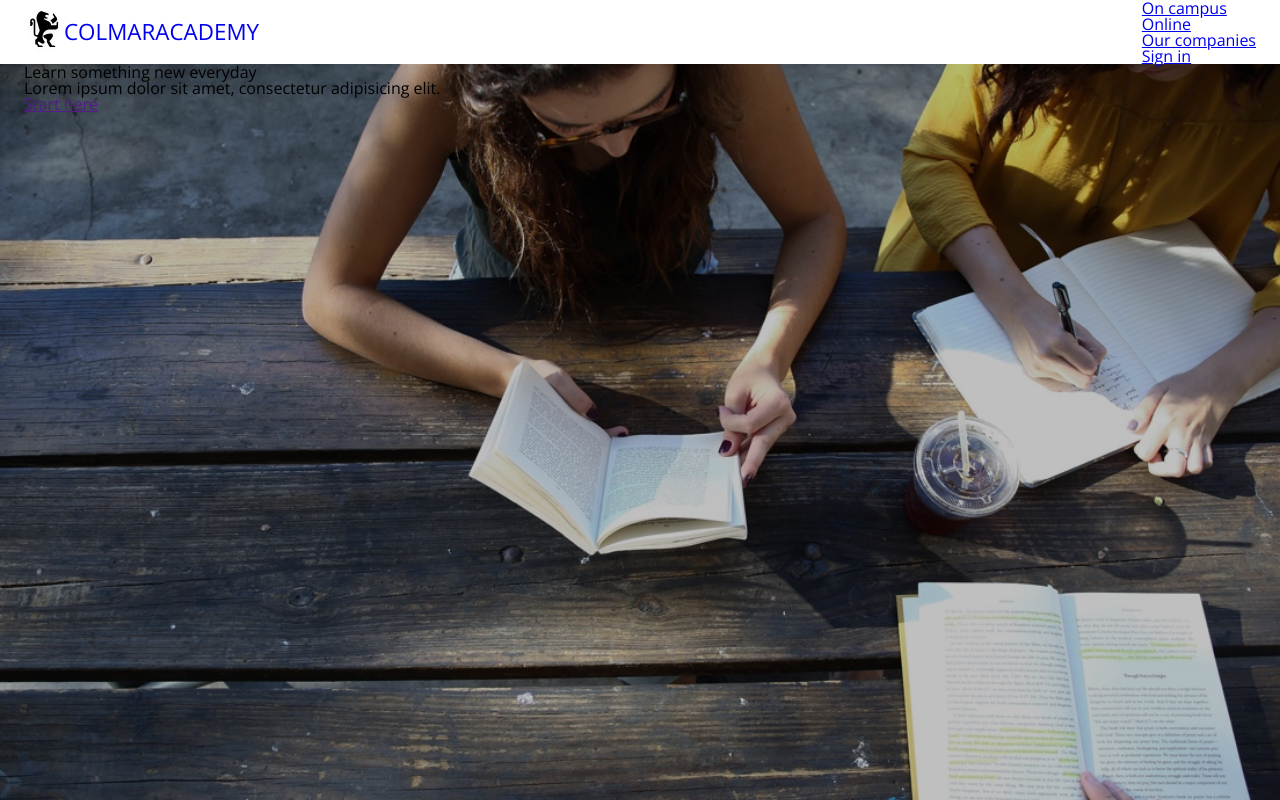
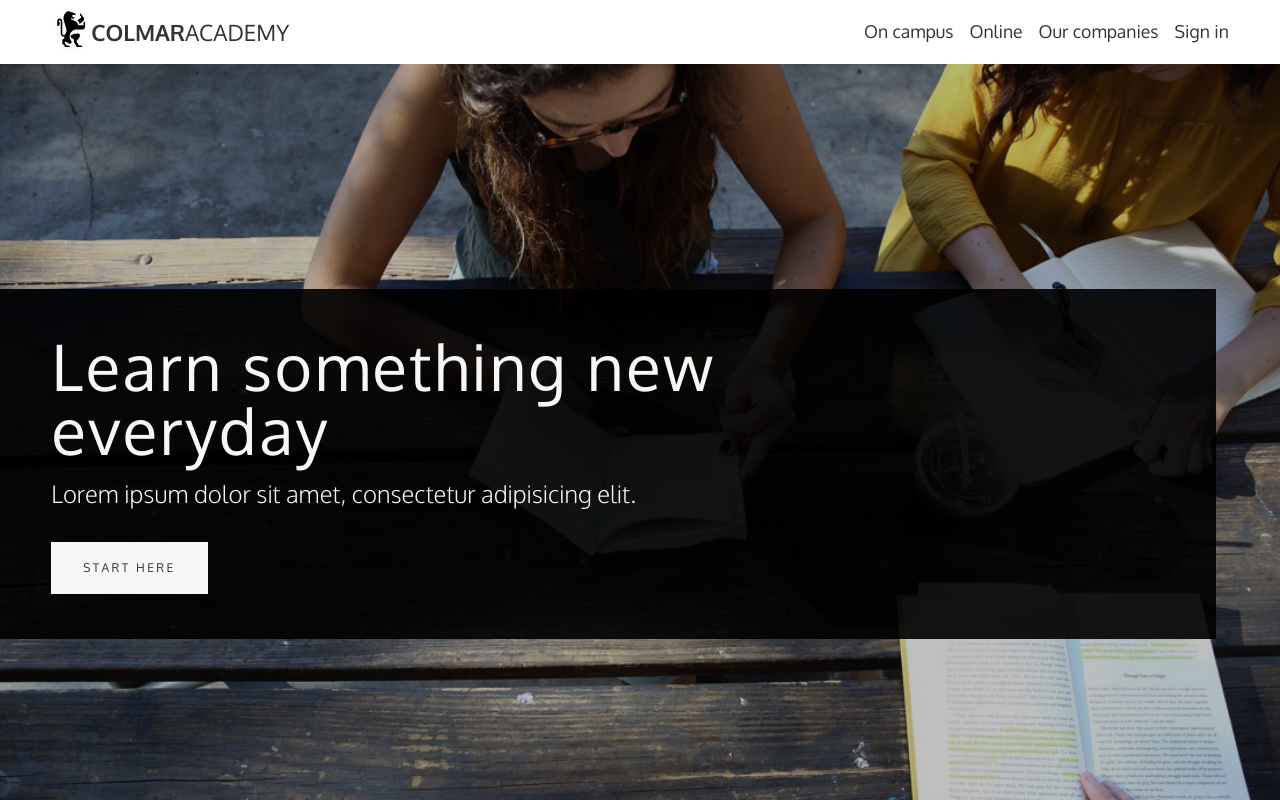
Before and after one commit to grayalas/Capstone_Project, a plain HTML site: page index.html in a window 1280 px wide. Shown: the top 800 px of the page. Drawn offline with nearby package versions, Linux system fonts and the light colour scheme; files whose address does not match are found by name.

Commit message:
Style nav & hero section

```diff
--- a/index.html
+++ b/index.html
@@ -5,7 +5,7 @@
     <title>Capstone Project - Colmar Academy</title>
     <link rel="stylesheet" href="resources/css/reset.css">
     <link rel="stylesheet" href="resources/css/style.css">
-    <link href="https://fonts.googleapis.com/css?family=Open+Sans:400,700,800" rel="stylesheet">
+    <link href="https://fonts.googleapis.com/css?family=Oxygen:300,400,700" rel="stylesheet">
   </head>
   <body>
 
@@ -31,8 +31,8 @@
     <!-- Hero Section -->
 
     <section id="hero">
+        <div class="hero-content-bar"></div>
         <div class="container">
-        <div class="hero-img"></div>
           <div class="hero-content">
             <h1>Learn something new everyday</h1>
             <h2>Lorem ipsum dolor sit amet, consectetur adipisicing elit.</h2>
--- a/resources/css/style.css
+++ b/resources/css/style.css
@@ -1,15 +1,23 @@
 /* Global styling */
 
 body, html  {
-  font-family: 'Open Sans', sans-serif;
+  font-family: 'Oxygen', sans-serif;
   font-size: 16px;
   font-weight: 400;
+}
+
+h1, h2  {
+  color: #f7f7f7;
+}
+
+h3, h4, p, a {
+  color: #333333;
 }
 
 .container  {
   max-width: 1280px;
   margin: auto;
-  padding: 0 24px;
+  padding: 0 4%;
 }
 
 /* Navigation */
@@ -35,17 +43,77 @@ nav .logo a img  {
   width: 40px;
 }
 
+nav ul  {
+  margin-right: -8px;
+  display: flex;
+}
+
+nav ul li a  {
+  text-decoration: none;
+  font-size: 1.1rem;
+  margin: 0 8px;
+}
+
+nav .logo p span  {
+  font-weight: bold;
+}
+
 /* Hero Section */
 
 #hero  {
+  position: relative;
   height: 100vh;
   background: linear-gradient( rgba(0, 0, 0, 0.25), rgba(0, 0, 0, 0.25) ), url("..//images/banner.jpg");
   background-position: center;
   background-repeat: no-repeat;
   background-size: cover;
+  text-align: left;
 }
-
 
 .featured img, video  {
   max-width: 60%;
 }
+
+.hero-content-bar {
+  background-color: rgba(0, 0, 0, 0.9);
+  width: calc((100% + 1152px)/2);
+  height: 350px;
+  position: absolute;
+  top: 50%;
+  transform: translateY(-50%);
+}
+
+#hero .container {
+  position: relative;
+  top: 50%;
+  transform: translateY(-50%);
+}
+
+.hero-content  {
+  max-width: 700px;
+}
+
+#hero h1  {
+  letter-spacing: 0.15rem;
+  font-size: 4rem;
+  margin-bottom: 1rem;
+}
+
+#hero h2  {
+  font-size: 1.5rem;
+  line-height: 2rem;
+  font-weight: 300;
+}
+
+#hero a {
+  color: #333333;
+  font-size: 0.75rem;
+  text-decoration: none;
+  text-transform: uppercase;
+  display: inline-block;
+  margin-top: 2rem;
+  background-color: #f7f7f7;
+  text-align: center;
+  padding: 1.25rem 2rem;
+  letter-spacing: 0.15rem;
+}
```
Lines whose indentation alone changed are shown as unchanged.
